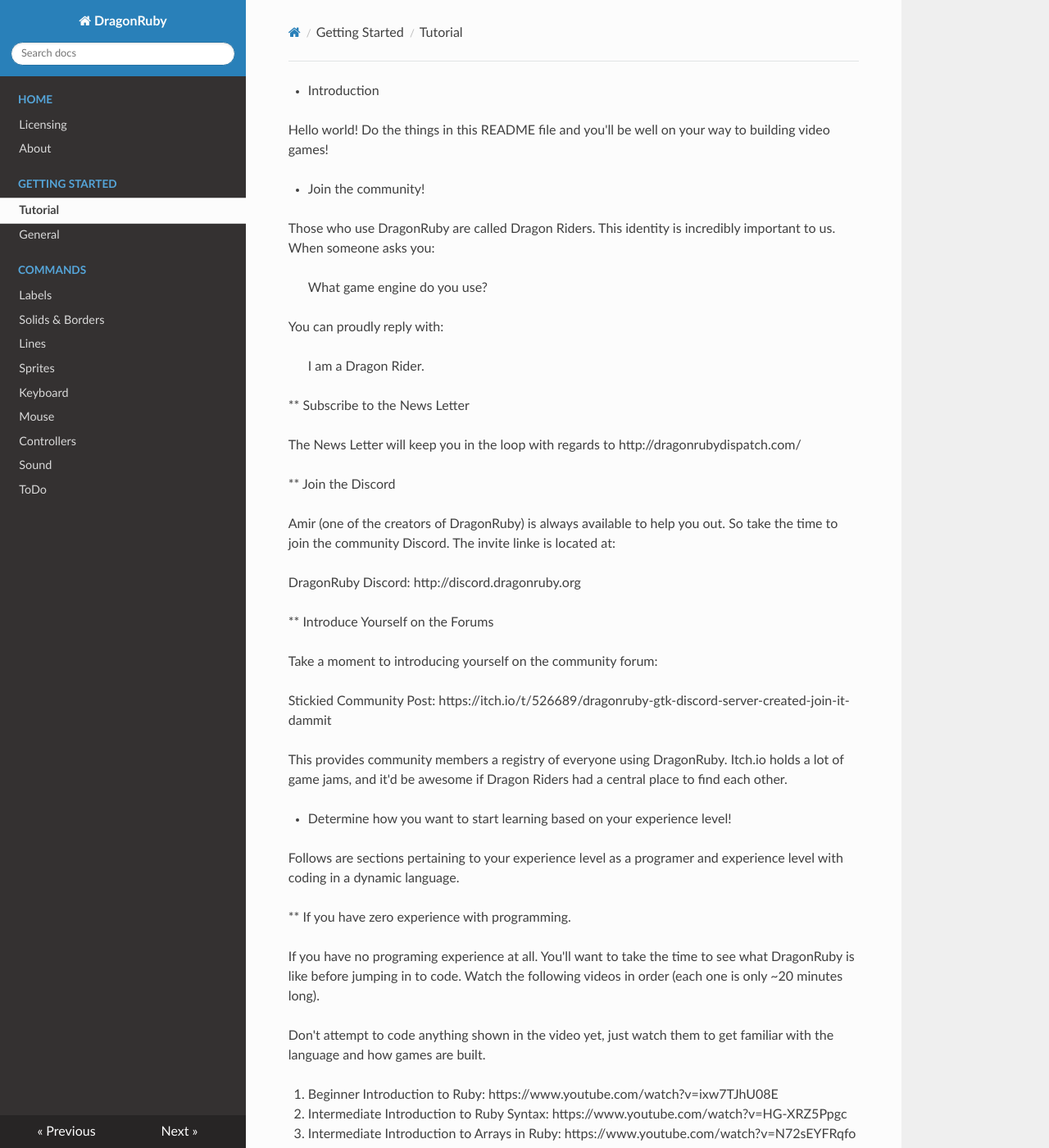
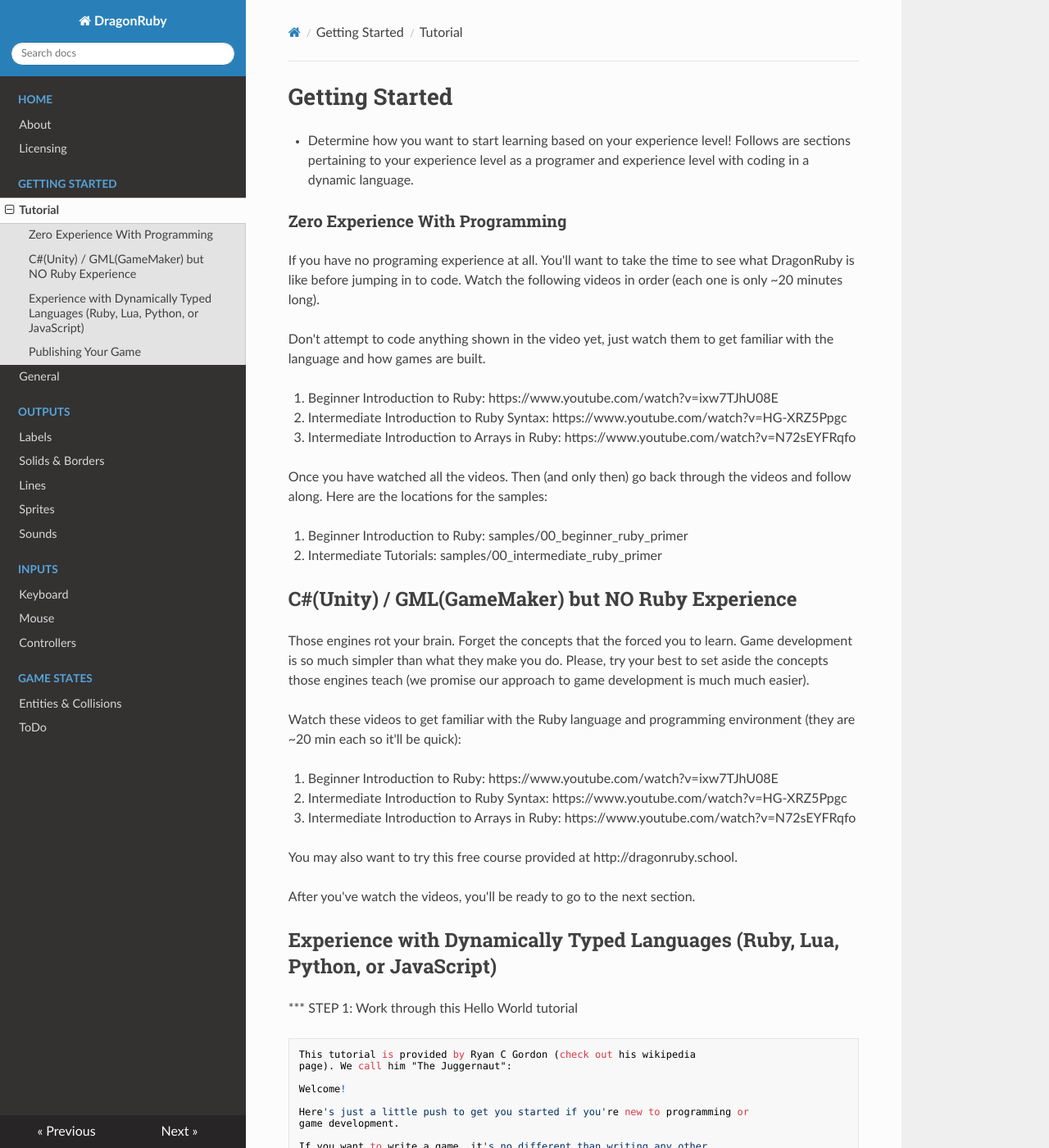
Before and after one commit to ZMonk91/DragonRuby-Docs, an MkDocs documentation site: the page built from docs/00-tutorial.md, in a window 1280 px wide and 1400 px high. Shown: the whole window at 82% size. Built offline with MkDocs 1.6.1, drawn with Linux system fonts in a browser that asks for light colours; nearby versions of some CDN libraries; some of the changed text lies outside the part shown.

Commit message:
Added Entities, changed tutorial, adjusted layout

```diff
--- a/docs/default_readme.md
+++ b/docs/00-tutorial.md
@@ -1,48 +1,8 @@
-* Introduction
-
-  Hello world! Do the things in this README file and you'll be well on your way to
-  building video games!
-
-* Join the community!
-
-  Those who use DragonRuby are called Dragon Riders. This identity is
-  incredibly important to us. When someone asks you:
-
-  > What game engine do you use?
-
-  You can proudly reply with:
-
-  > I am a Dragon Rider.
-
-** Subscribe to the News Letter
-
-   The News Letter will keep you in the loop with regards to
-   http://dragonrubydispatch.com/
-
-** Join the Discord
-
-   Amir (one of the creators of DragonRuby) is always available to help
-   you out. So take the time to join the community Discord. The invite linke is located at:
-
-   DragonRuby Discord: http://discord.dragonruby.org
-
-** Introduce Yourself on the Forums
-
-   Take a moment to introducing yourself on the community forum:
-
-   Stickied Community Post: https://itch.io/t/526689/dragonruby-gtk-discord-server-created-join-it-dammit
-
-   This provides community members a registry of everyone using
-   DragonRuby. Itch.io holds a lot of game jams, and it'd be awesome if
-   Dragon Riders had a central place to find each other.
-
+# Getting Started
 * Determine how you want to start learning based on your experience level!
-
   Follows are sections pertaining to your experience level as a
   programer and experience level with coding in a dynamic language.
-
-** If you have zero experience with programming.
-
+### Zero Experience With Programming
    If you have no programing experience at all. You'll want to take the
    time to see what DragonRuby is like before jumping in to code. Watch
    the following videos in order (each one is only ~20 minutes long).
@@ -61,8 +21,7 @@
    1. Beginner Introduction to Ruby: samples/00_beginner_ruby_primer
    2. Intermediate Tutorials: samples/00_intermediate_ruby_primer
 
-** If you do not know Ruby, but have experience with C# (Unity) or GML (GameMaker)
-
+## C#(Unity) / GML(GameMaker) but NO Ruby Experience
    Those engines rot your brain. Forget the concepts that the forced you
    to learn. Game development is so much simpler than what they make you
    do. Please, try your best to set aside the concepts those engines
@@ -79,7 +38,7 @@
 
    After you've watch the videos, you'll be ready to go to the next section.
 
-** You are a dev that is familiar with a dynamically typed language (Ruby, Lua, Python, or JavaScript).
+## Experience with Dynamically Typed Languages (Ruby, Lua, Python, or JavaScript)
 
 *** STEP 1: Work through this Hello World tutorial
 
@@ -299,8 +258,7 @@
     We are constantly adding new features to the engine. Be sure to read
     the changelog with every release.
 
-* How to publish your game.
-
+## Publishing Your Game
   Once you've built your game, you're all set to deploy! Good luck in
   your game dev journey and if you get stuck, come to the Discord
   channel!
--- a/mkdocs.yml
+++ b/mkdocs.yml
@@ -2,20 +2,25 @@
 nav:
   - 'Home':
     # - Home: index.md
+    - About: about.md
     - Licensing: license.md
-    - About: about.md
+
   - 'Getting Started':
-    - Tutorial: default_readme.md
+    - Tutorial: 00-tutorial.md
     - General: 01-high-level.md
-  - 'Commands':
+  - 'Outputs':
     - Labels: 02-labels.md
     - Solids & Borders: 03-solids-and-borders.md
     - Lines: 04-lines.md
     - Sprites: 05-sprites.md
+    - Sounds: 09-sound.md
+  - 'Inputs':
     - Keyboard: 06-keyboard.md
     - Mouse: 07-mouse.md
     - Controllers: 08-controllers.md
-    - Sound: 09-sound.md
+  - 'Game States':
+    - Entities & Collisions: 10-entities-and-collisions.md
     - ToDo: 99-todo.md
 
+
 theme: readthedocs
```
Also changed, not shown: docs/10-entities-and-collisions.md (added, +31 -0 lines), docs/index.md (+11 -0 lines).
